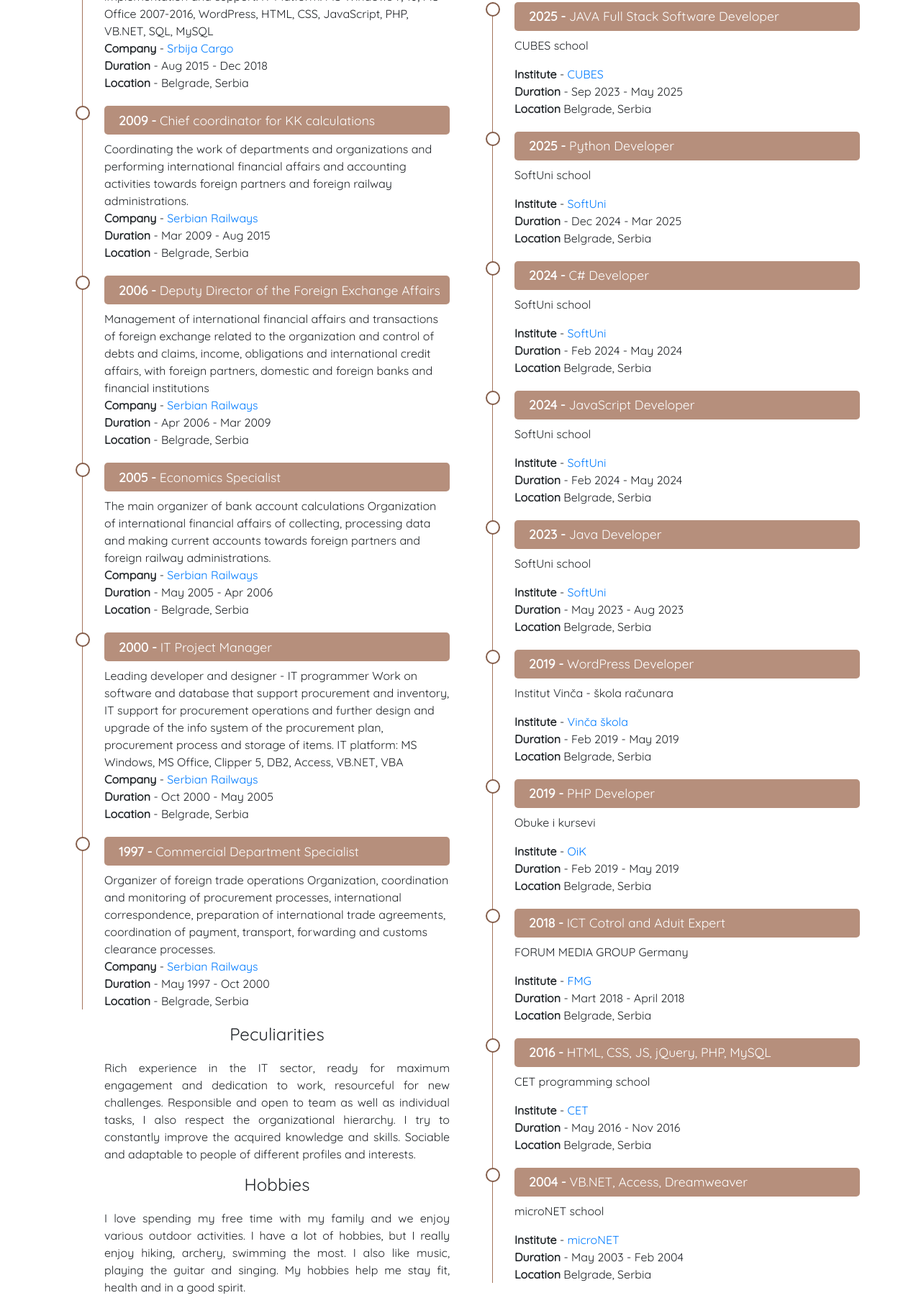
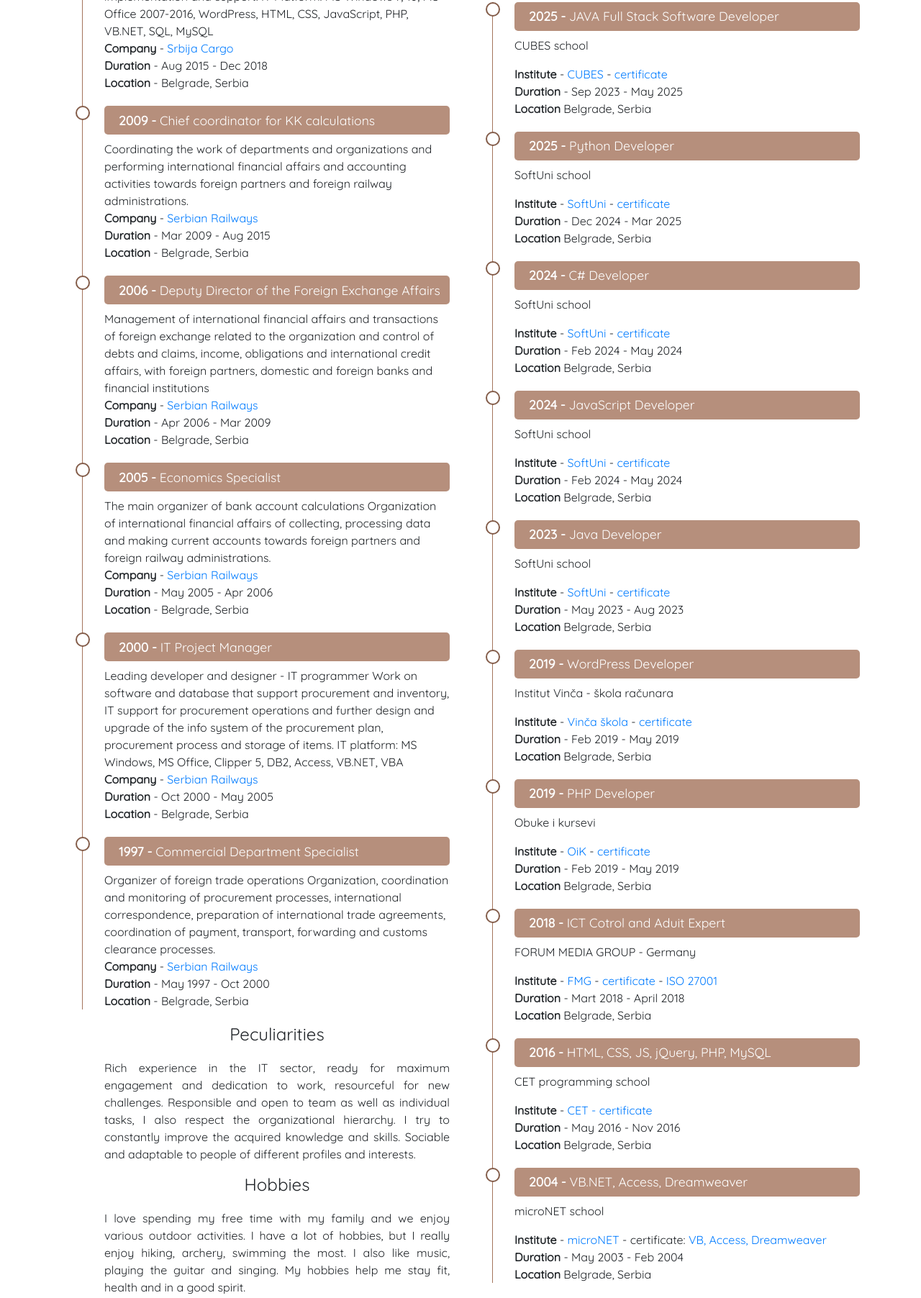
Before and after one commit to G-Gordan/web, a plain HTML site: page index.html in a window 1280 px wide. Shown: the part 2955-4759 px from the top of the page at 72% size. Drawn offline with nearby package versions, Linux system fonts and the light colour scheme; a web font is replaced by a local one.

Commit message:
Add files via upload

```diff
--- a/index.html
+++ b/index.html
@@ -335,7 +335,7 @@
                             <li>
                                 <h4><span>2003 -&nbsp;</span>Specialist for web business</h4>
                                 <p>University of Belgrade, Faculty of Organizational Sciences</p>
-                                    <b>Institute</b> - <a href="https://fon.bg.ac.rs/" target="_blank">FON</a> <br>
+                                    <b>Institute</b> - <a href="https://fon.bg.ac.rs/" target="_blank">FON</a>  - <a href="misc/FON_spetalisation_full.pdf" target="_blank">diploma</a> <br>
                                     <b>Duration</b> - Sep 2001 - Jun 2003 <br>
                                     <b>Location</b> Belgrade, Serbia <br>
                                 </p>
@@ -344,7 +344,7 @@
 							 <li>
                                 <h4><span>2000 -&nbsp;</span>Business Management</h4>
                                 <p>BK University, Faculty Commercial and Banking Sciences</p>
-                                    <b>Institute</b> - <a href="https://alfa.edu.rs/" target="_blank">BK</a> <br>
+                                    <b>Institute</b> - <a href="https://alfa.edu.rs/" target="_blank">BK</a>  - <a href="misc/BK_University_full.pdf" target="_blank">diploma</a> <br>
                                     <b>Duration</b> - Sep 2001 - Jun 2003 <br>
                                     <b>Location</b> Belgrade, Serbia <br>
                                 </p>
@@ -356,7 +356,7 @@
                             <li>
                                 <h4><span>2025 -&nbsp;</span>JAVA Full Stack Software Developer</h4>
                                 <p>CUBES school</p>
-                                    <b>Institute</b> - <a href="https://cubes.edu.rs/" target="_blank">CUBES</a> <br>
+                                    <b>Institute</b> - <a href="https://cubes.edu.rs/" target="_blank">CUBES</a> - <a href="misc/CUBES_JAVA_SpringAndHibernate.pdf" target="_blank">certificate</a> <br>
                                     <b>Duration</b> - Sep 2023 - May 2025 <br>
                                     <b>Location</b> Belgrade, Serbia <br>
                                 </p>
@@ -365,7 +365,7 @@
                             <li>
                                 <h4><span>2025 -&nbsp;</span>Python Developer</h4>
                                 <p>SoftUni school </p>
-                                    <b>Institute</b> - <a href="https://www.softuni.rs/" target="_blank">SoftUni</a> <br>
+                                    <b>Institute</b> - <a href="https://www.softuni.rs/" target="_blank">SoftUni</a> - <a href="misc/SoftUni_Python.pdf" target="_blank">certificate</a> <br>
                                     <b>Duration</b> - Dec 2024 - Mar 2025 <br>
                                     <b>Location</b> Belgrade, Serbia <br>
                                 </p>
@@ -374,7 +374,7 @@
 							<li>
                                 <h4><span>2024 -&nbsp;</span>C# Developer</h4>
                                 <p>SoftUni school </p>
-                                    <b>Institute</b> - <a href="https://www.softuni.rs/" target="_blank">SoftUni</a> <br>
+                                    <b>Institute</b> - <a href="https://www.softuni.rs/" target="_blank">SoftUni</a> - <a href="misc/SoftUni_Csharp.pdf" target="_blank">certificate</a> <br>
                                     <b>Duration</b> - Feb 2024 - May 2024 <br>
                                     <b>Location</b> Belgrade, Serbia <br>
                                 </p>
@@ -383,7 +383,7 @@
 							<li>
                                 <h4><span>2024 -&nbsp;</span>JavaScript Developer</h4>
                                 <p>SoftUni school </p>
-                                    <b>Institute</b> - <a href="https://www.softuni.rs/" target="_blank">SoftUni</a> <br>
+                                    <b>Institute</b> - <a href="https://www.softuni.rs/" target="_blank">SoftUni</a> - <a href="misc/SoftUni_JavaScript.pdf" target="_blank">certificate</a> <br>
                                     <b>Duration</b> - Feb 2024 - May 2024 <br>
                                     <b>Location</b> Belgrade, Serbia <br>
                                 </p>
@@ -392,7 +392,7 @@
 							<li>
                                 <h4><span>2023 -&nbsp;</span>Java Developer</h4>
                                 <p>SoftUni school </p>
-                                    <b>Institute</b> - <a href="https://www.softuni.rs/" target="_blank">SoftUni</a> <br>
+                                    <b>Institute</b> - <a href="https://www.softuni.rs/" target="_blank">SoftUni</a> - <a href="misc/SoftUni_Java.pdf" target="_blank">certificate</a> <br>
                                     <b>Duration</b> - May 2023 - Aug 2023 <br>
                                     <b>Location</b> Belgrade, Serbia <br>
                                 </p>
@@ -401,7 +401,7 @@
 							<li>
                                 <h4><span>2019 -&nbsp;</span>WordPress Developer</h4>
                                 <p>Institut Vinča - škola računara </p>
-                                    <b>Institute</b> - <a href="https://www.vincaskola.rs/" target="_blank">Vinča škola</a> <br>
+                                    <b>Institute</b> - <a href="https://www.vincaskola.rs/" target="_blank">Vinča škola</a> - <a href="misc/InstitutVinca_WordPress_eng.pdf" target="_blank">certificate</a> <br>
                                     <b>Duration</b> - Feb 2019 - May 2019 <br>
                                     <b>Location</b> Belgrade, Serbia <br>
                                 </p>
@@ -410,7 +410,7 @@
 							<li>
                                 <h4><span>2019 -&nbsp;</span>PHP Developer</h4>
                                 <p>Obuke i kursevi </p>
-                                    <b>Institute</b> - <a href="https://obukeikursevi.com/" target="_blank">OiK</a> <br>
+                                    <b>Institute</b> - <a href="https://obukeikursevi.com/" target="_blank">OiK</a> - <a href="misc/SoftUni_Python.pdf" target="_blank">certificate</a> <br>
                                     <b>Duration</b> - Feb 2019 - May 2019 <br>
                                     <b>Location</b> Belgrade, Serbia <br>
                                 </p>
@@ -418,8 +418,8 @@
 
 							<li>
                                 <h4><span>2018 -&nbsp;</span>ICT Cotrol and Aduit Expert</h4>
-									<p>FORUM MEDIA GROUP Germany</p>
-                                    <b>Institute</b> - <a href="https://www.forum-media.com/en/home-en/" target="_blank">FMG</a> <br>
+									<p>FORUM MEDIA GROUP - Germany</p>
+                                    <b>Institute</b> - <a href="https://www.forum-media.com/en/home-en/" target="_blank">FMG</a> - <a href="misc/FMG_Germany_ICT_Aduit_Expert.pdf" target="_blank">certificate</a> - <a href="misc/ISMS_ISO_27001.pdf" target="_blank">ISO 27001</a> <br>
                                     <b>Duration</b> - Mart 2018 - April 2018 <br>
 									<b>Location</b> Belgrade, Serbia <br>
                                 </p>
@@ -428,7 +428,7 @@
 							<li>
                                 <h4><span>2016 -&nbsp;</span>HTML, CSS, JS, jQuery, PHP, MySQL</h4>
 									<p>CET programming school </p>
-                                    <b>Institute</b> - <a href="https://cet.rs/" target="_blank">CET</a> <br>
+                                    <b>Institute</b> - <a href="https://cet.rs/" target="_blank">CET</a> <a href="misc/CET_HTML_CSS_JS_jQuery_PHP_MySQL.pdf" target="_blank"> - certificate</a> <br>
                                     <b>Duration</b> - May 2016 - Nov 2016 <br>
                                     <b>Location</b> Belgrade, Serbia <br>
                                 </p>
@@ -437,7 +437,10 @@
 							<li>
                                 <h4><span>2004 -&nbsp;</span>VB.NET, Access, Dreamweaver</h4>
                                 <p>microNET school </p>
-                                    <b>Institute</b> - <a href="https://iskustva.online/firme/skole-racunara/micronet-school-skola-racunara/beograd/" target="_blank">microNET</a> <br>
+                                    <b>Institute</b> - <a href="https://iskustva.online/firme/skole-racunara/micronet-school-skola-racunara/beograd/" target="_blank">microNET</a>
+									- certificate: <a href="misc/Visual Basic.pdf" target="_blank">VB, </a>
+									<a href="misc/Access.pdf" target="_blank">Access, </a>
+									<a href="misc/Dreamweaver.pdf" target="_blank">Dreamweaver</a> <br>
                                     <b>Duration</b> - May 2003 - Feb 2004 <br>
                                     <b>Location</b> Belgrade, Serbia <br>
                                 </p>
@@ -477,7 +480,7 @@
                                 class="fab fa-linkedin-in"></i></a>
                     </div>
                 </div>
-                <a href="misc/SoftUni_Java.pdf" target="_blank"><button type="button" class="btn btn-primary"><i
+                <a href="misc/CV_eng.pdf" target="_blank"><button type="button" class="btn btn-primary"><i
                             class="fa fa-download"></i>Resume</button></a>
                 <a href="mailto:gordan.grujic.bg@gmail.com"><button type="button" class="btn btn-primary"><i
                             class="fa fa-rocket"></i>Hire me</button></a>
```
